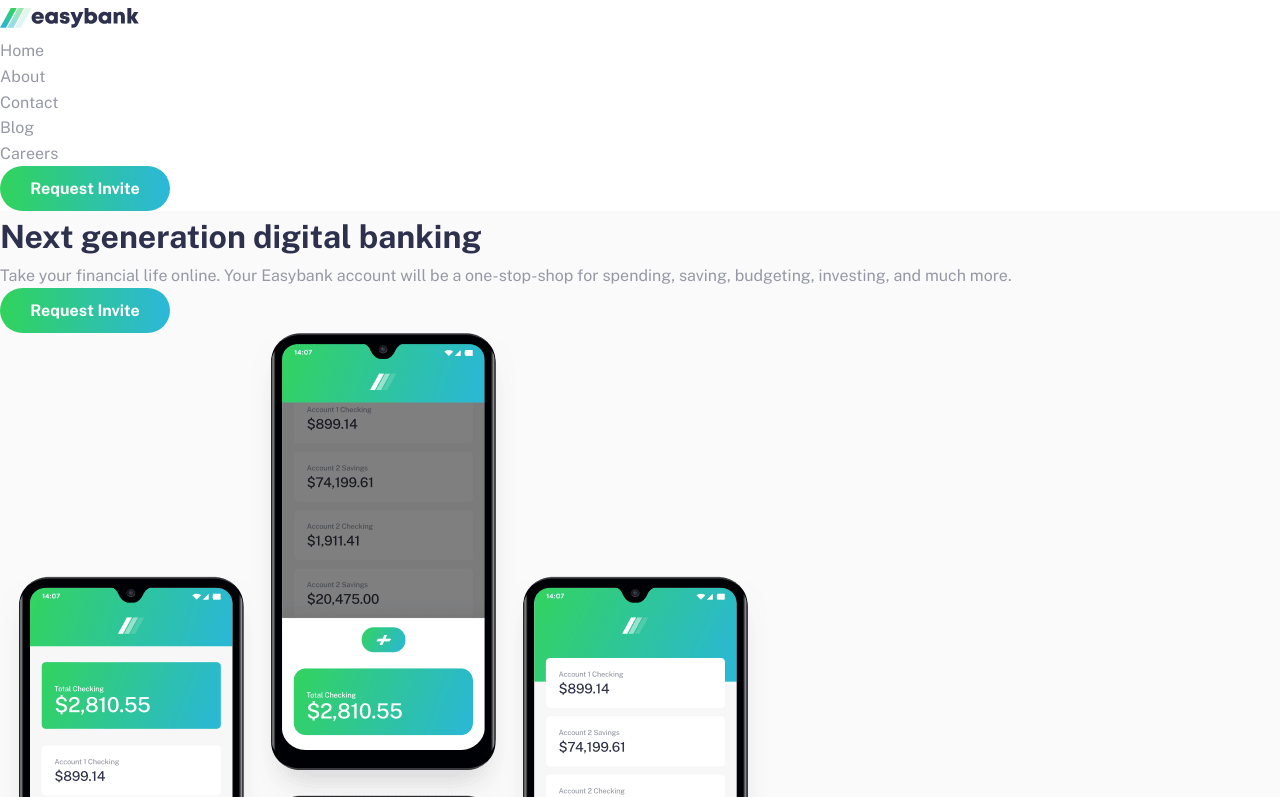
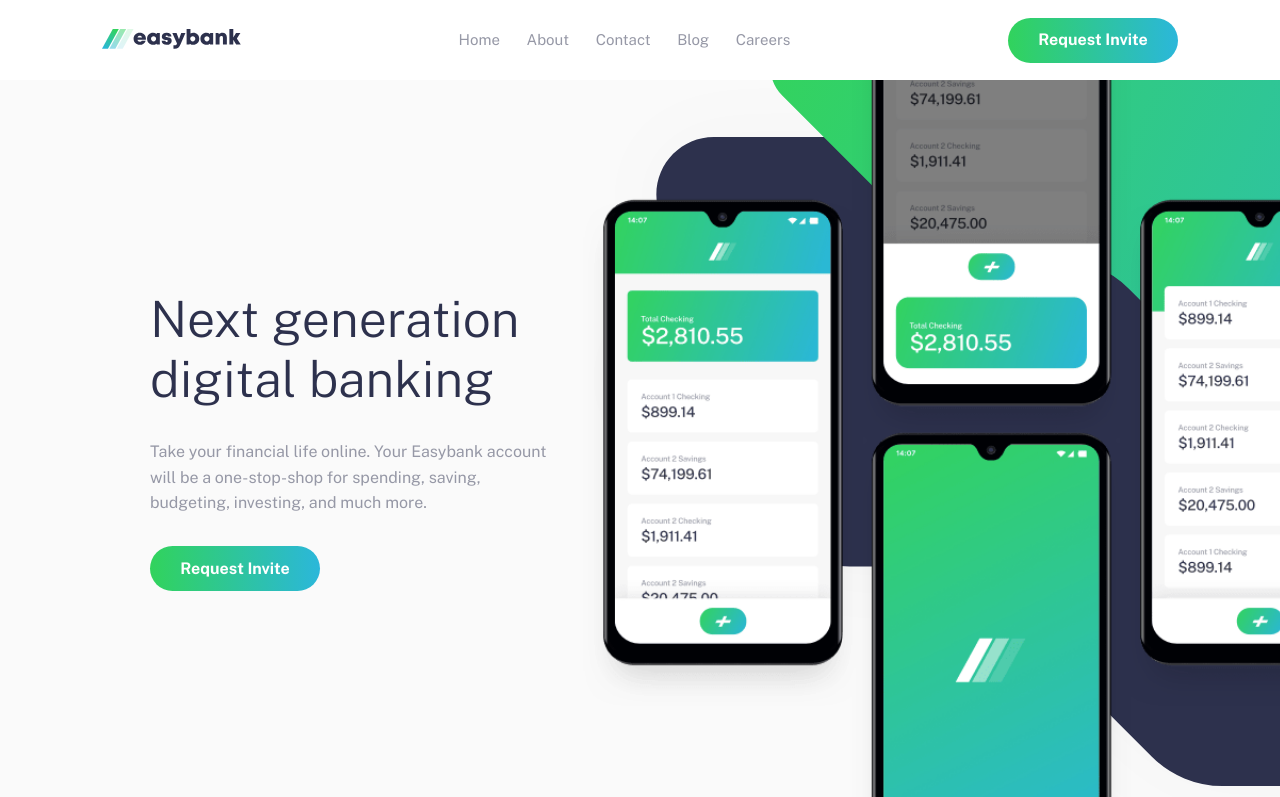
Before and after one commit to rafaeldiehl/easybank-landing-page-master, a plain HTML site: page index.html in a window 1280 px wide. Shown: the top 797 px of the page. Drawn offline with nearby package versions, Linux system fonts and the light colour scheme.

Commit message:
Finished header desktop version

```diff
--- a/index.html
+++ b/index.html
@@ -27,7 +27,6 @@
       </ul>
       <a href="#" class="btn header-nav-link">Request Invite</a>
     </nav>
-    <main class="main">
     <div class="header-content">
       <div class="header-content-text">
         <h1 class="header-heading">Next generation digital banking</h1>
@@ -37,8 +36,9 @@
       </div>
       <img class="header-image" src="./images/image-mockups.png" alt="Mockups">
     </div>
+  </header>
 
-  </header>
+  <main class="main">
     <section class="features">
       <header class="features-header">
         <h2>Why choose Easybank?</h2>
--- a/sass/config/_base.scss
+++ b/sass/config/_base.scss
@@ -19,13 +19,11 @@
     color: inherit;
 }
 
-h1 {
+h1, h2, h3 {
     color: $dark-blue;
+    font-weight: 300;
 }
 
-h2, h3 {
-    color: black;
-}
 
 footer {
     background: $dark-blue;
--- a/sass/layout/_header.scss
+++ b/sass/layout/_header.scss
@@ -0,0 +1,65 @@
+.header {
+    > .header-nav {
+        position: relative;
+        height: 80px;
+        @include flex(row, space-around);
+        z-index: 999;
+
+        > ul {
+            list-style: none;
+            @include flex(row, space-between);
+
+            > li {
+                margin: 1.3px;
+
+                > a {
+                    font-size: 15px;
+                    @include flex(row, space-between);
+                    padding: 12px;
+                    height: 80px;
+
+                    &:hover {
+                        color: $dark-blue;
+                        border-bottom: 3px solid $lime-green;
+                        transition: color .2s;
+                        -webkit-transition: color .2s;
+                        -moz-transition: color .2s;
+                        -ms-transition: color .2s;
+                        -o-transition: color .2s;
+                    }
+                }
+            }
+        }
+    }
+
+    > .header-content {
+        height: calc(100vh - 80px);
+        @include flex(row, space-between);
+        background-image: url("../images/bg-intro-desktop.svg");
+        background-size: auto;
+        background-repeat: no-repeat;
+        background-position: 560px -250px;
+        z-index: 0;
+        overflow: hidden;
+
+        > .header-content-text {
+            padding-left: 150px;
+            width: 560px;
+
+            > .header-heading {
+                font-size: 50px;
+                line-height: 60px;
+            }
+            > .header-description {
+                margin: 30px 0;
+            }
+
+        }
+
+        >.header-image {
+            display: block;
+            height: calc(100vh + 200px);
+            margin-right: -120px;
+        }
+    }
+}
```
Also changed, not shown: css/main.css, 1 other file. Lines whose indentation alone changed are shown as unchanged.
